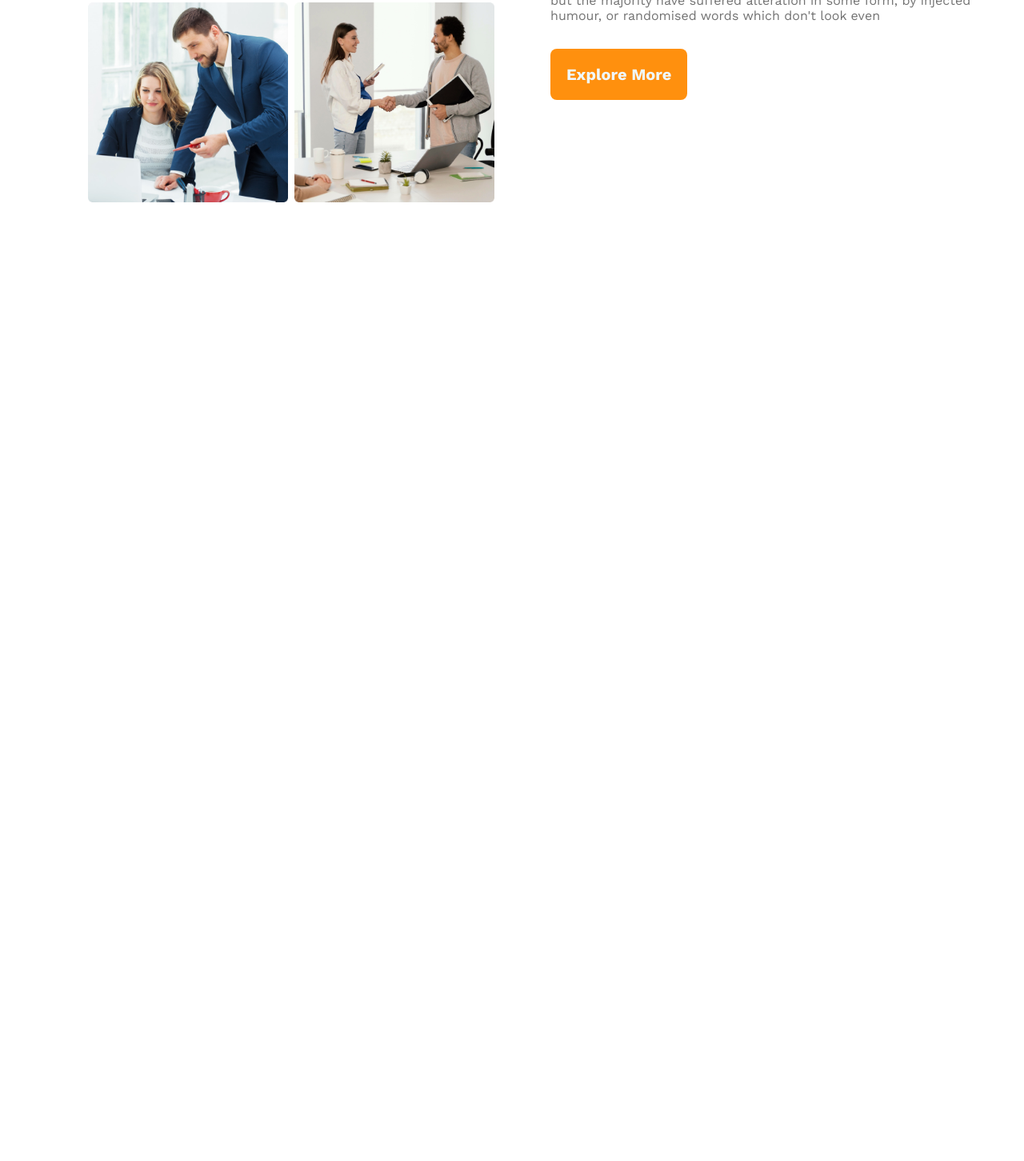
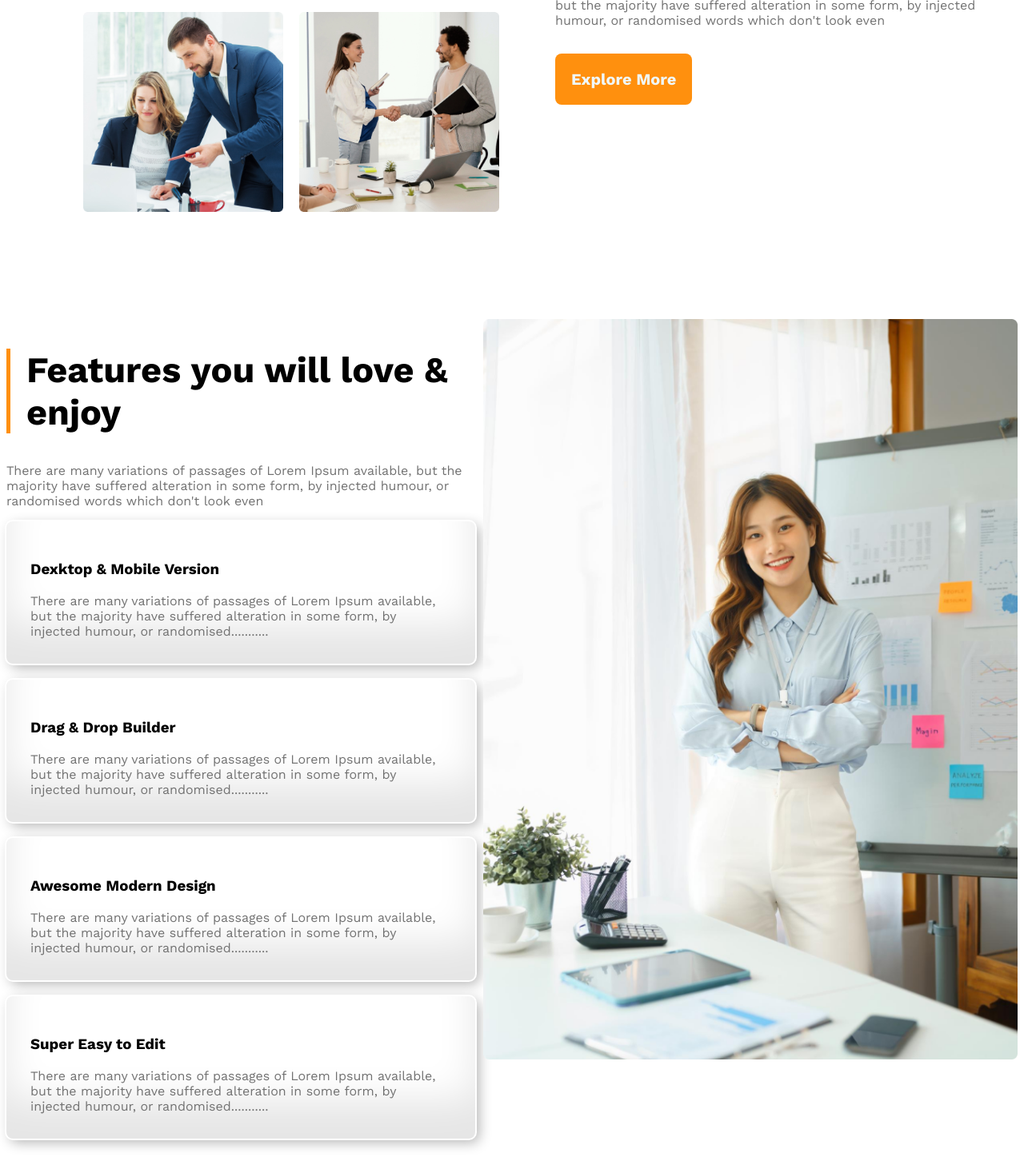
Before and after one commit to joychandragope/planet-architects, a plain HTML site: page index.html in a window 1280 px wide. Shown: the part 1429-2881 px from the top of the page at 80% size. Before the commit the page ends 1694 px from the top, so only its background shows below. Drawn offline with nearby package versions, Linux system fonts and the light colour scheme; a web font is replaced by a local one.

Commit message:
feature- section done

```diff
--- a/index.html
+++ b/index.html
@@ -64,6 +64,41 @@
                 <button>Explore More</button>
             </div>
         </section>
+
+        <!-- Features -->
+        <section class="feature-section">
+            <div class="loving-features">
+                <h1>Features you will love & enjoy</h1>
+            <p>There are many variations of passages of Lorem Ipsum available, but the majority have suffered alteration in some form, by injected humour, or randomised words which don't look even</p>
+            <div class="features">
+                <div class="feature">
+                    <h3>Dexktop & Mobile Version</h3>
+                    <p>There are many variations of passages of Lorem Ipsum available, but the majority have suffered alteration in some form, by injected humour, or randomised...........</p>
+                </div>
+            </div>
+            <div class="features">
+                <div class="feature">
+                    <h3>Drag & Drop Builder</h3>
+                    <p>There are many variations of passages of Lorem Ipsum available, but the majority have suffered alteration in some form, by injected humour, or randomised...........</p>
+                </div>
+            </div>
+            <div class="features">
+                <div class="feature">
+                    <h3>Awesome Modern Design</h3>
+                    <p>There are many variations of passages of Lorem Ipsum available, but the majority have suffered alteration in some form, by injected humour, or randomised...........</p>
+                </div>
+            </div>
+            <div class="features">
+                <div class="feature">
+                    <h3>Super Easy to Edit</h3>
+                    <p>There are many variations of passages of Lorem Ipsum available, but the majority have suffered alteration in some form, by injected humour, or randomised...........</p>
+                </div>
+            </div>
+            </div>
+            <div id="feature-imgage">
+                <img src="./images/architect.png" alt="">
+            </div>
+        </section>
     </main>
     <footer></footer>
 </body>
--- a/style.css
+++ b/style.css
@@ -79,15 +79,17 @@ button{
 .teams{
     display: grid;
     grid-template-columns: repeat(2, 1fr);
-    column-gap: 8px;
-    row-gap: 8px;
+    column-gap: 20px;
+    row-gap: 20px;
     margin-left: 55px;
 }
 .teams img{
     width: 250px;
     height: 250px;
 }
-
+.quick-list{
+    margin-bottom: 130px;
+}
 .quick-list-caption{
     margin-left: 70px;
     width: 537px;
@@ -113,3 +115,39 @@ button{
     margin-bottom: 32px;
     margin-top: 24px;
 }
+
+/* Features */
+.loving-features h1{
+    font-weight: 700;
+    font-size: 45px;
+    border-left: 5px solid #FF900E;
+    padding-left: 20px;
+}
+.loving-features p{
+    color: #727272;
+}
+.loving-features {
+    width: 586px;
+}
+.features{
+    margin-bottom: 20px;
+}
+.feature{
+    width: 514px;
+    height: 78px;
+    background: #FFFFFF;
+    box-shadow: inset 0 -3em 3em rgba(0, 0, 0, 0.1), 0 0 0 2px rgb(255, 255, 255),
+    0.3em 0.3em 1em rgba(0, 0, 0, 0.3);
+    border-radius: 8px;
+    padding: 30px 42px 70px 30px;
+}
+#feature-imgage {
+    margin-left: 10px;
+}
+#feature-imgage img{
+    width: 100%;
+}
+.feature-section{
+    display: flex;
+    justify-content: center;
+}
```
